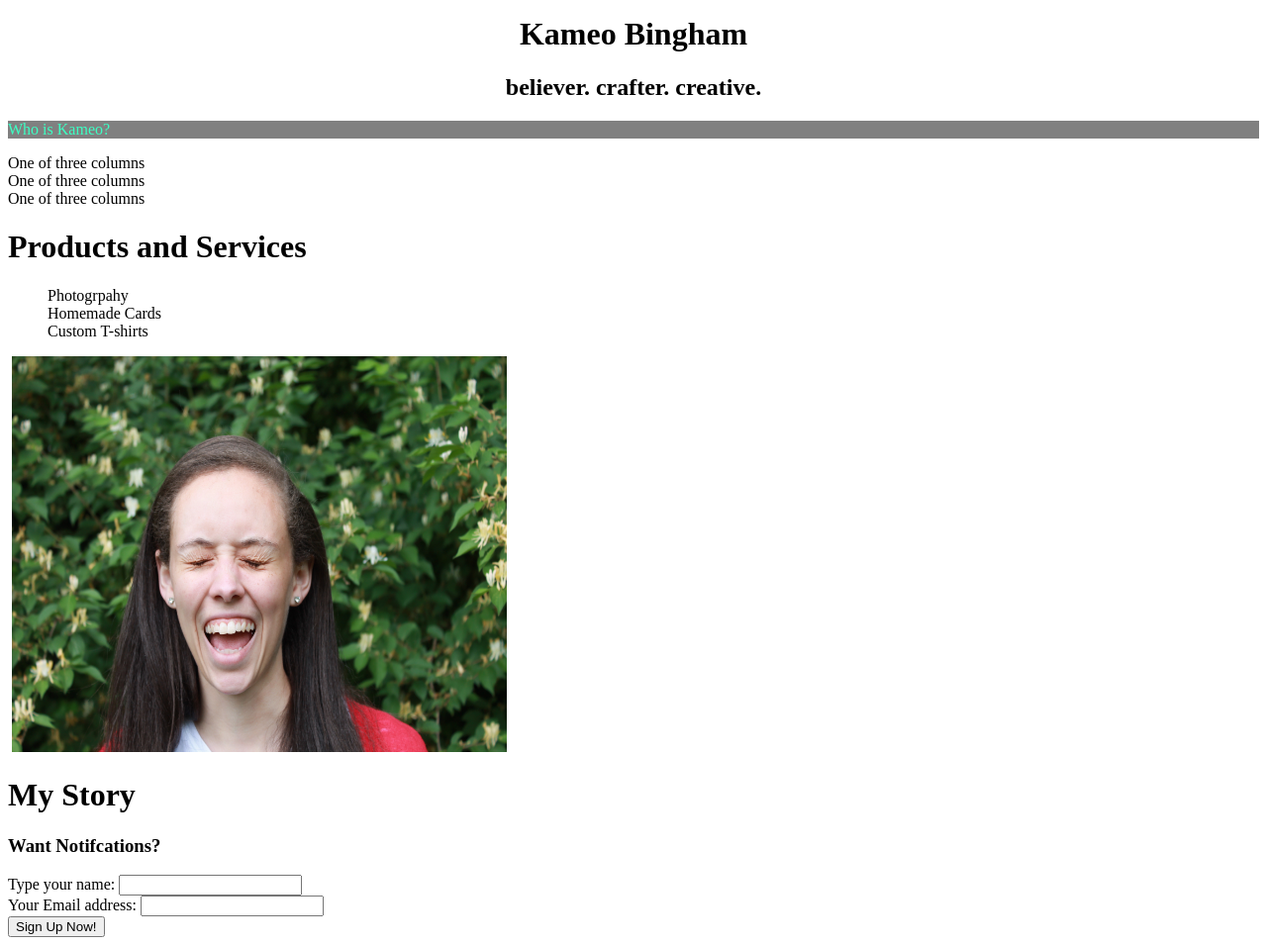
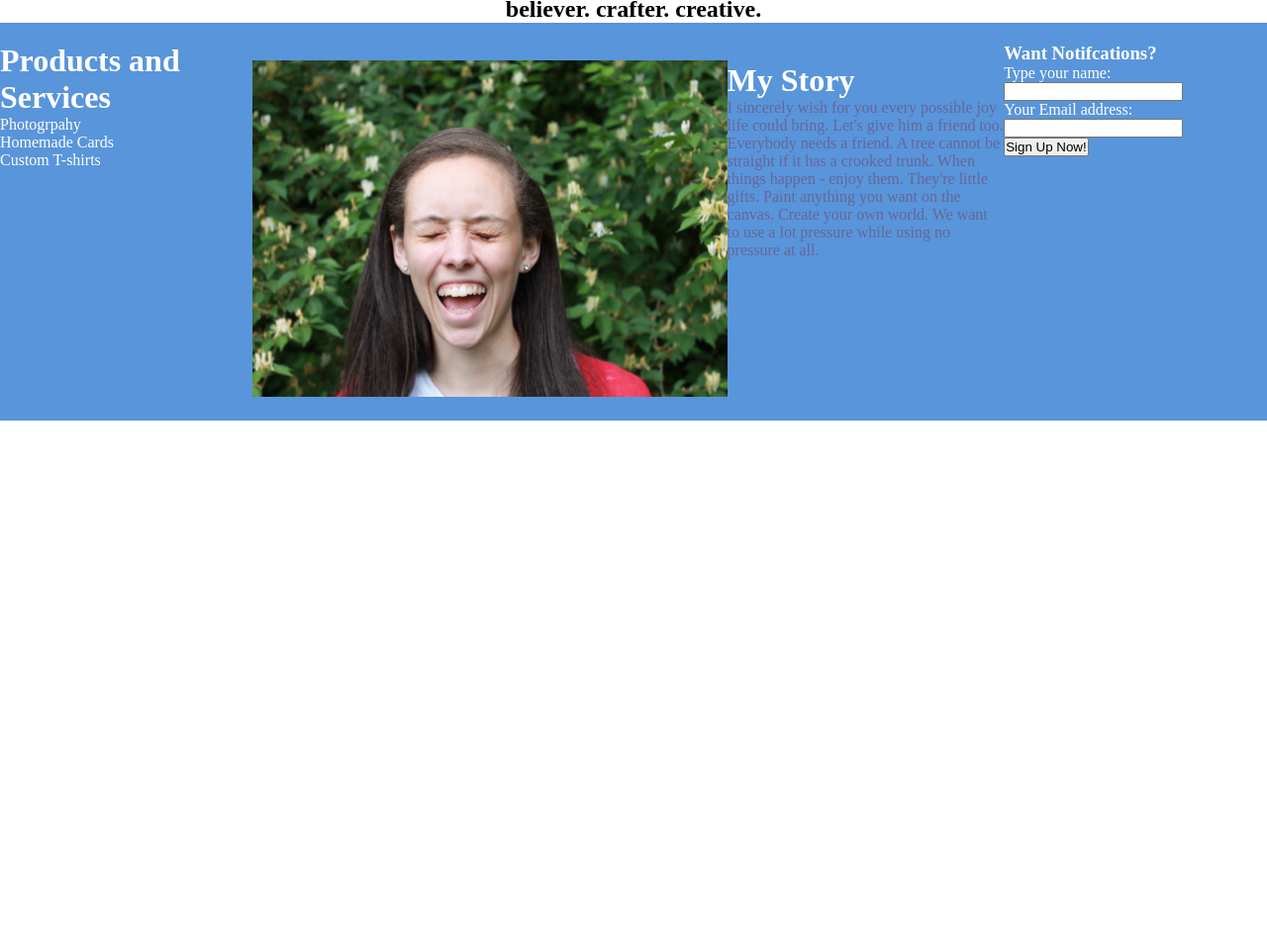
Before and after one commit to kameo12/Kameo-Blog-Professional-Website, a plain HTML site: page index.html in a window 1280 px wide. Shown: the part 960-1915 px from the top of the page at 99% size. After the commit the page ends 1385 px from the top, so only its background shows below. Drawn offline with Linux system fonts and the light colour scheme.

Commit message:
added flexbox to middle of page

```diff
--- a/css/main.css
+++ b/css/main.css
@@ -2,7 +2,7 @@
 
 li{
   display: flex;
-  border: 3px solid #92D6FB;
+  border: 3px solid #b3b3cc;
   background-color: #3CFFC3;
 }
 
@@ -12,7 +12,7 @@ a {
 
 /* Change the link color to #91FFDD (light teal) on hover */
 li a:hover {
-    background-color: #91FFDD;
+    background-color: #8585ad;
 }
 
 .active {
@@ -21,10 +21,10 @@ li a:hover {
 
 /*formatting body of home page*/
 p{
-  color: #3CFFC3;
-   background-color: grey;
+  color: #666699;
 }
 
+/*image of kameo laughing*/
 
 .center {
     display: block;
@@ -39,3 +39,33 @@ p{
   margin-right: auto;
   align-content: center;
 }
+
+/* adding flexbox horizontally across*/
+
+* {
+  margin: 0;
+  padding: 0;
+  box-sizing: border-box;
+}
+
+.middle-info {
+  color: #fff;
+  background-color: #5995DA;  /* Blue */
+  padding: 20px 0;
+  display: flex;
+  justify-content: center;
+}
+
+.image {
+  width: 900px;
+  display: flex;
+  justify-content: space-around;
+}
+
+.my-story {
+  color: #fff;
+  background-color: #5995DA;  /* Blue */
+  padding: 20px 0;
+  display: flex;
+  justify-content: space-around;
+}
--- a/index.html
+++ b/index.html
@@ -63,25 +63,11 @@
 
 <h1 align="center"> Kameo Bingham </h1>
 <h2 align="center"> believer. crafter. creative. </h2>
-  <p> Who is Kameo?
 
 
-  <div class="container-fluid">
-  <div class="row">
-    <div class="col-lg">
-      One of three columns
-    </div>
-    <div class="col-lg">
-      One of three columns
-    </div>
-    <div class="col-lg">
-      One of three columns
-    </div>
-  </div>
-</div>
 
 
-<div id="wrapper">
+<div class='middle-info'>
  <div id="header">
         <h1> Products and Services </h1>
         <ul>
@@ -90,23 +76,27 @@
             Homemade Cards
             <br>
             Custom T-shirts
-    </ul>
+          </ul> </div>
+
+
+  <div class='image'>
+      <div id="widget_pic">
+        <img> <img src="img/kameolaughing.jpg" alt="kameo laughter photo" width="480px" height="340px">
+        </div>
+
+
+  <div class='my-story'> <div id="header">
+      <h1> My Story </h1>
+        <p> I sincerely wish for you every possible joy life could bring. Let's give him a friend too. Everybody needs a friend. A tree cannot be straight if it has a crooked trunk. When things happen - enjoy them. They're little gifts. Paint anything you want on the canvas. Create your own world. We want to use a lot pressure while using no pressure at all.
+        </p> </div>
       </div>
     </div>
 
 
-<div id="widget_pic">
-  <img> <img src="img/kameolaughing.jpg" alt="kameo laughter photo" width="500px" height="400px">
-</div>
 
 
 
-<div id="wrapper">
-  <div id="header">
-    <h1> My Story </h1>
-  </div>
-</div>
-
+<footer>
 
   <h3> Want Notifcations? </h3>
 
@@ -123,7 +113,7 @@
 
 
 
-<footer> </footer>
+</footer>
 
 <script src="js/app.js"> </script>
 
```
Lines whose indentation alone changed are shown as unchanged.
